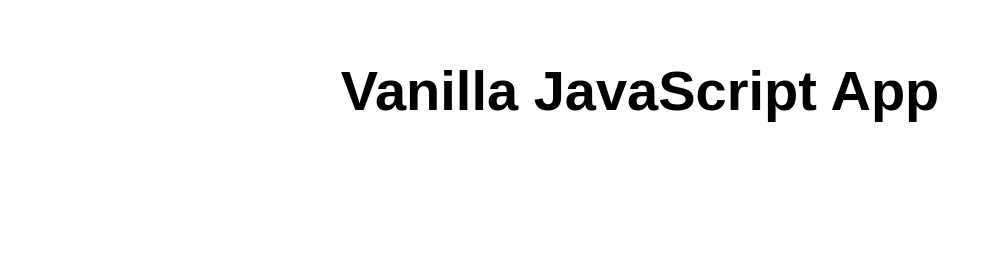
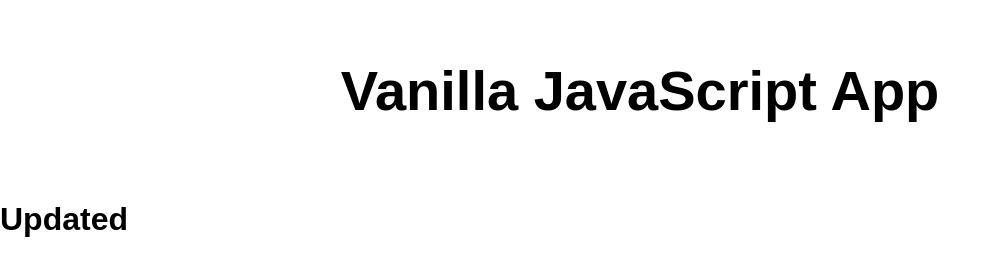
Before and after one commit to ashok6d/my-first-static-web-app2, a website: page src/index.html in a window 1280 px wide. Shown: the whole page, without its empty margins (0-999 px from the left). Drawn offline with Linux system fonts and the light colour scheme.

Commit message:
Update index.html

```diff
--- a/src/index.html
+++ b/src/index.html
@@ -12,6 +12,7 @@
   <main>
     <h1>Vanilla JavaScript App</h1>
   </main>
+  <h1>Updated</h1>
 </body>
 
 </html>
```
